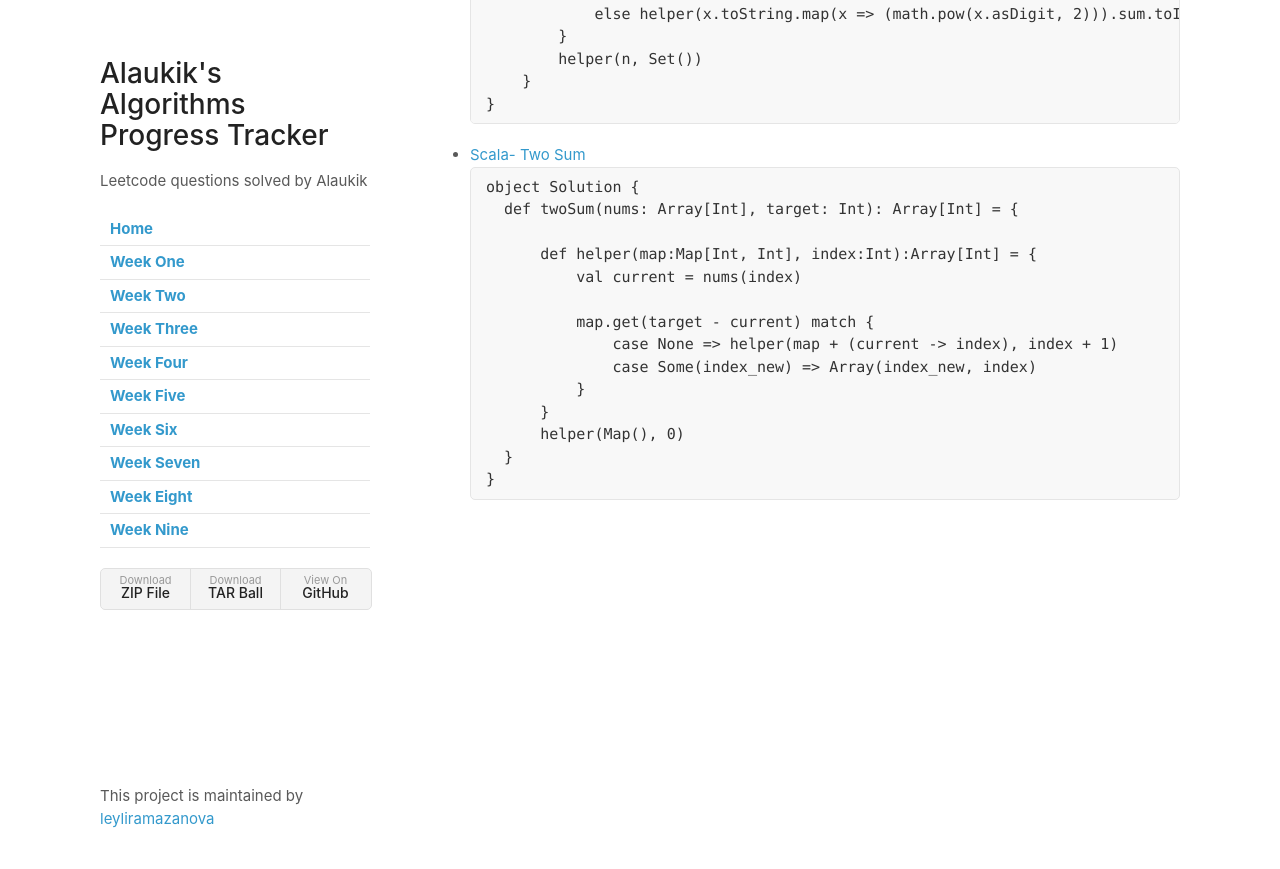
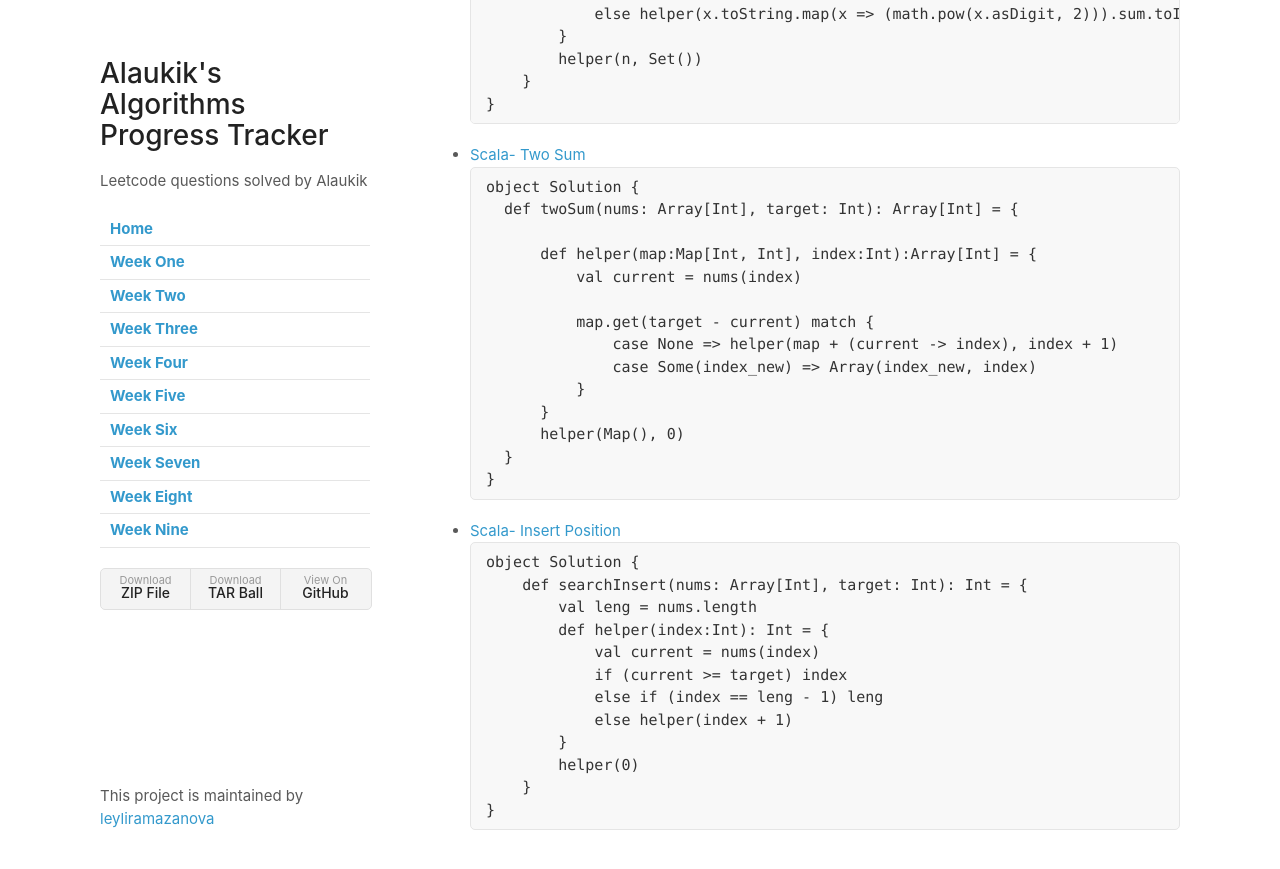
Before and after one commit to leyliramazanova/Five-Weeks-of-Leet-Code, a Jekyll site: the page built from weekEight.md, in a window 1280 px wide and 900 px high, scrolled down 648 px. Shown: the top 869 px of the window. Built offline with Jekyll 4.4.1, drawn with Linux system fonts in a browser that asks for light colours; our own code applies the rules of GitHub Pages for plain Markdown files.

Commit message:
Update weekEight.md

````diff
--- a/weekEight.md
+++ b/weekEight.md
@@ -52,3 +52,19 @@
     }
 }
 ```
+
+- [Scala- Insert Position](https://leetcode.com/problems/search-insert-position/submissions/)
+  ```scala
+  object Solution {
+      def searchInsert(nums: Array[Int], target: Int): Int = {
+          val leng = nums.length
+          def helper(index:Int): Int = {
+              val current = nums(index)
+              if (current >= target) index
+              else if (index == leng - 1) leng
+              else helper(index + 1)
+          }
+          helper(0)
+      }
+  }
+  ```
````
